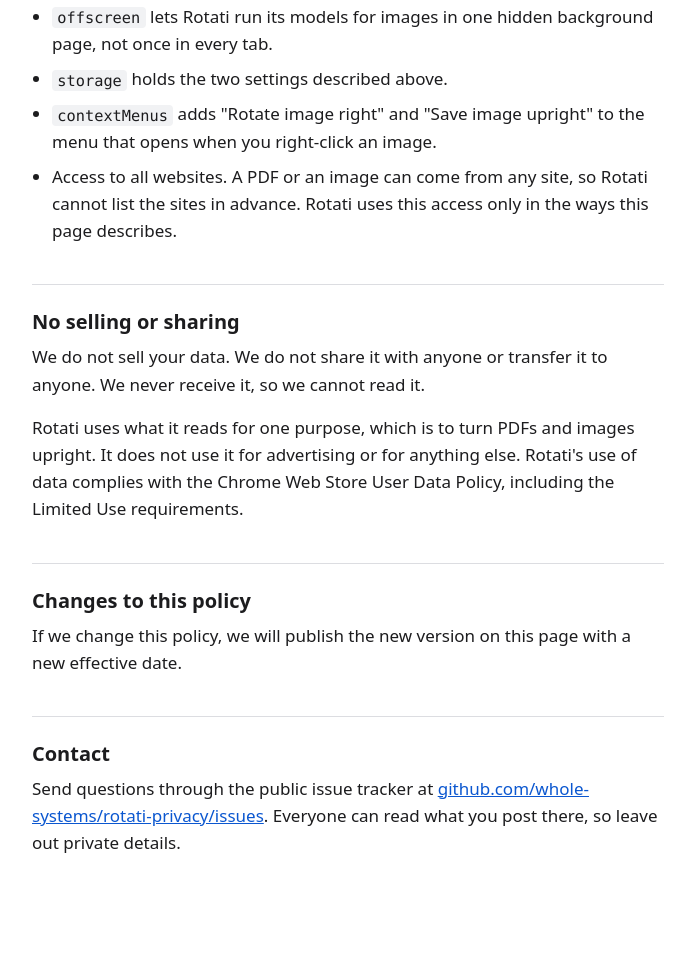
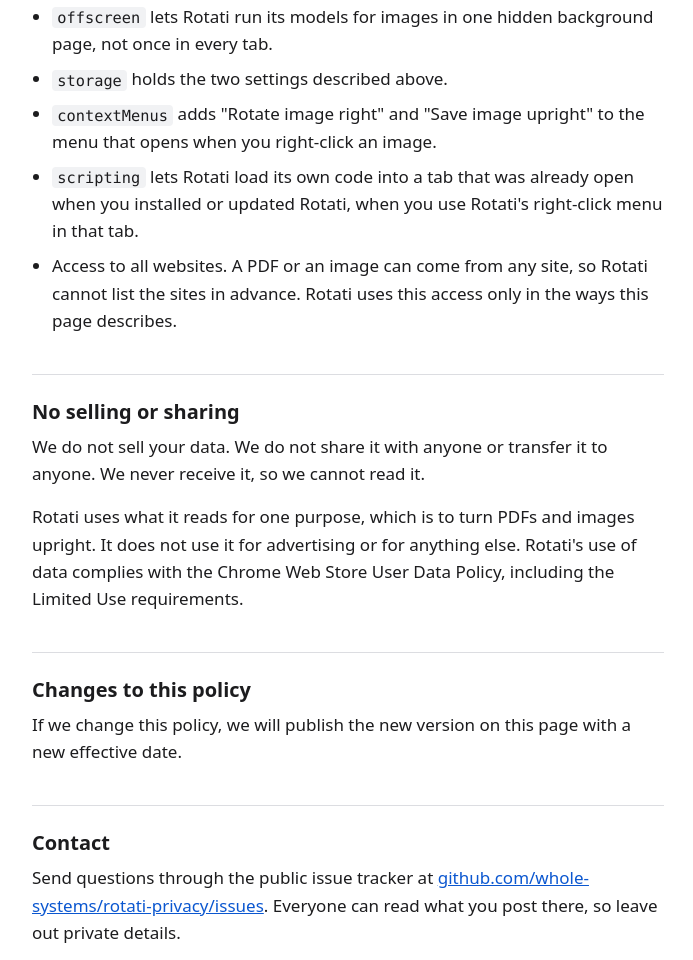
Before and after one commit to whole-systems/rotati-privacy, a plain HTML site: page index.html in a window 1280 px wide. Shown: the part 2570-3530 px from the top of the page, without its empty margins (292-985 px from the left). Before the commit the page ends 3506 px from the top, so only its background shows below. Drawn offline with Linux system fonts and the light colour scheme.

Commit message:
Make the right-click menu work in tabs opened before install (0.1.2)
Chrome injects content scripts only into pages loaded after install or
reload, so "Rotate image right" did nothing in an already-open WhatsApp
tab. The service worker now loads the content script into that frame and
resends. The content script registers its listeners before reading
settings, so the resent message is not lost. Adds the scripting permission,
with its reason in the listing text and the privacy policy.

Co-Authored-By: Claude Opus 5.5 <noreply@anthropic.com>

```diff
--- a/index.html
+++ b/index.html
@@ -90,6 +90,7 @@
   <li><code>offscreen</code> lets Rotati run its models for images in one hidden background page, not once in every tab.</li>
   <li><code>storage</code> holds the two settings described above.</li>
   <li><code>contextMenus</code> adds "Rotate image right" and "Save image upright" to the menu that opens when you right-click an image.</li>
+  <li><code>scripting</code> lets Rotati load its own code into a tab that was already open when you installed or updated Rotati, when you use Rotati's right-click menu in that tab.</li>
   <li>Access to all websites. A PDF or an image can come from any site, so Rotati cannot list the sites in advance. Rotati uses this access only in the ways this page describes.</li>
 </ul>
 
```
